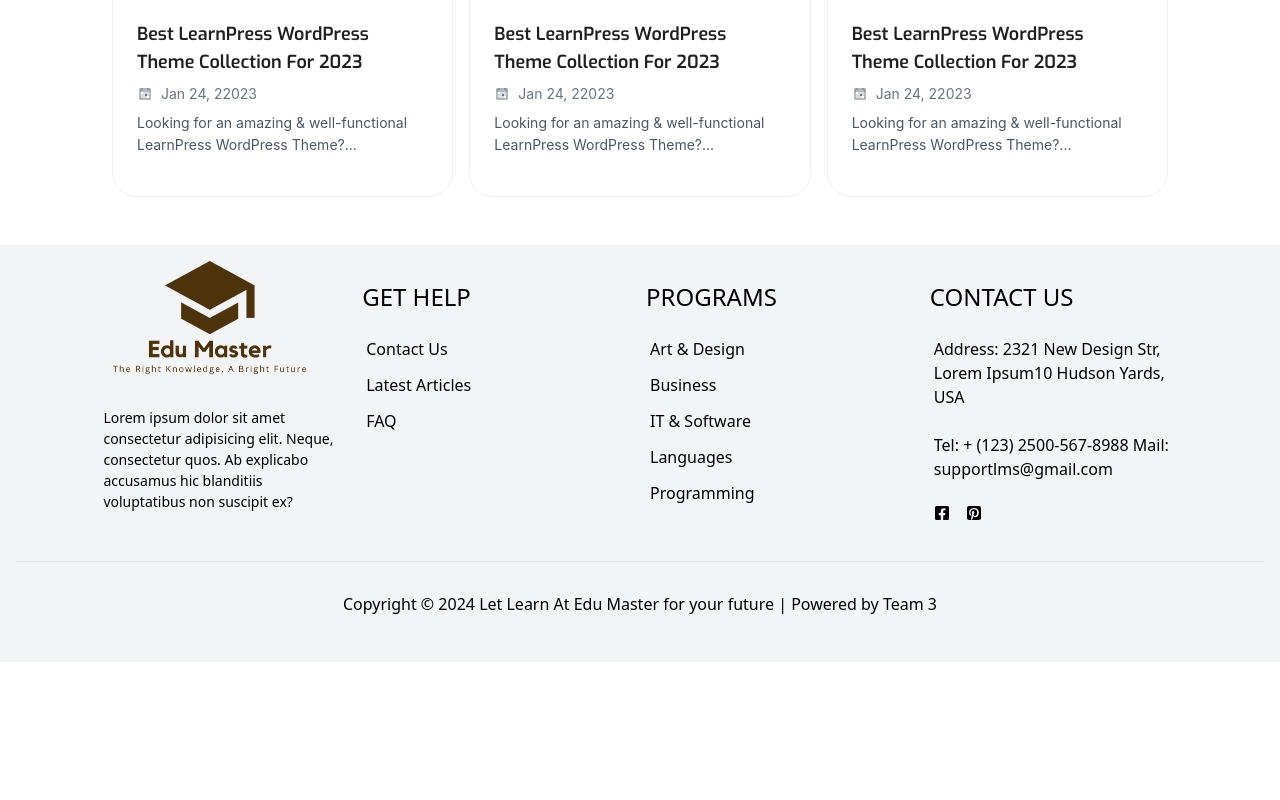
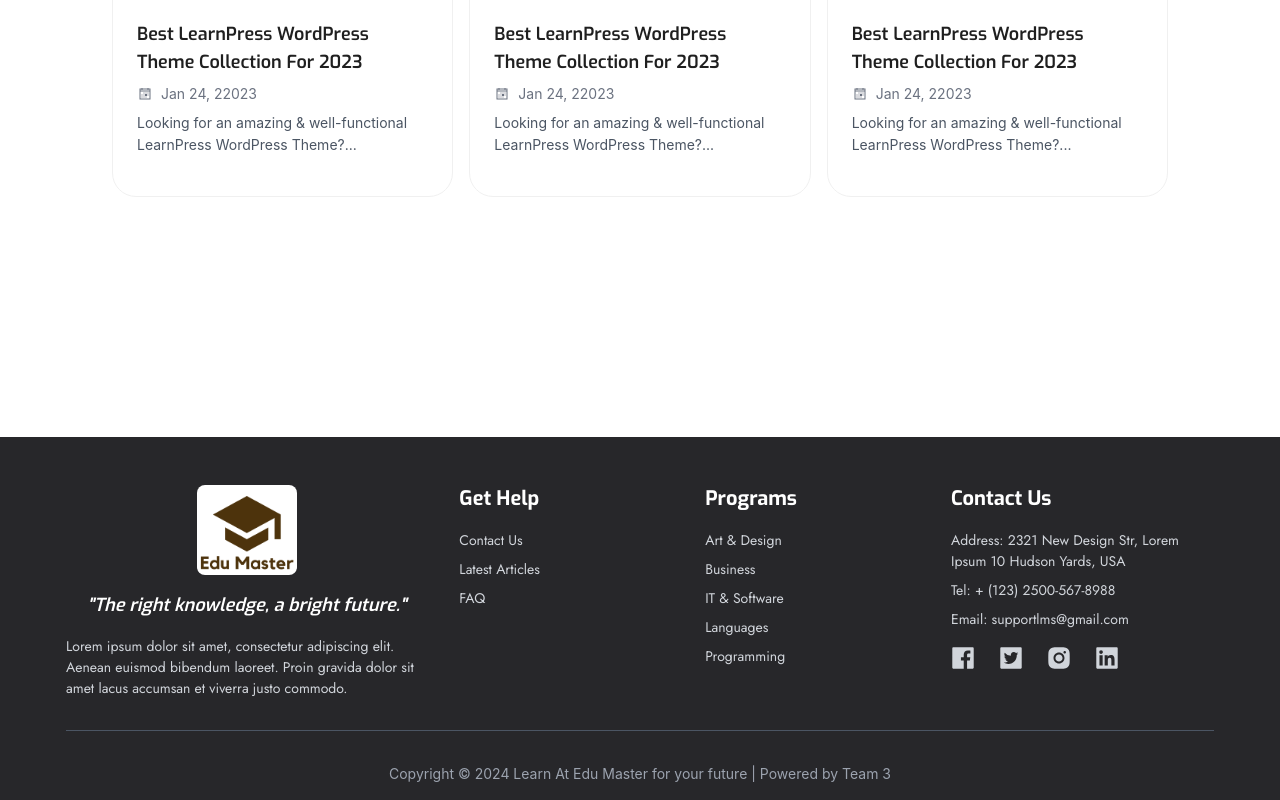
Before and after one commit to TEAM03-OJTPASSED/EduMaster_FinalProject_Team03_React12, a React (Vite) app: page / in a window 1280 px wide. Shown: the part 3496-4296 px from the top of the page. Before the commit the page ends 4158 px from the top, so only its background shows below. Built offline with nearby package versions, Linux system fonts and the light colour scheme.

Commit message:
update footer

```diff
--- a/src/components/Footer.tsx
+++ b/src/components/Footer.tsx
@@ -1,96 +1,84 @@
+import React from 'react';
+import { Layout, Row, Col, Typography, Space, Divider } from 'antd';
+import { FacebookFilled, TwitterSquareFilled, InstagramFilled, LinkedinFilled } from '@ant-design/icons';
 import mainImage from "../assets/EduMaster-mainBackground.png";
-import { FaFacebookSquare } from "react-icons/fa";
-import { FaSquarePinterest } from "react-icons/fa6";
-const Footer = () => {
+
+const { Footer } = Layout;
+const { Text, Link } = Typography;
+
+export default function AppFooter() {
   return (
-    <div className="w-full bg-gray-100 p-4">
-      {/* Center container for the footer content */}
-      <div
-        className="flex justify-between items-start mx-auto"
-        style={{ width: "90%" }}
-      >
-        {/* Column 1 */}
-        <div className="flex-1 mr-2">
-          <img
-            src={mainImage}
-            alt="main image"
-            style={{
-              objectFit: "cover",
-              width: "300px",
-              paddingBottom: "30px",
-            }} // Adjusted width for the image
-          />
-          <div style={{ paddingLeft: "25px", fontSize: "14px" }}>
-            Lorem ipsum dolor sit amet consectetur adipisicing elit. Neque,
-            consectetur quos. Ab explicabo accusamus hic blanditiis voluptatibus
-            non suscipit ex?
+    <Footer className="bg-zinc-800 text-white pt-12 pb-4 mt-48">
+      <div className="container mx-auto px-4">
+        <Row gutter={[32, 32]}>
+          <Col xs={24} sm={24} md={8} lg={8} xl={8}>
+          <div className='flex flex-col items-center'>
+          <div className="w-[100px] h-[90px] max-h-[90px] flex justify-center rounded-lg items-center mb-4 bg-white relative overflow-hidden">
+              <img
+                src={mainImage}
+                alt="EduMaster Logo"
+                width={200}
+                className='max-w-80 mt-[20px]'
+              />
+            </div>
+            <p className="text-lg font-semibold italic mb-4 font-exo text-white">"The right knowledge, a bright future."</p>
           </div>
-        </div>
-
-        {/* Column 2 */}
-        <div className="flex-1 mx-2 pt-5 ml-3">
-          <div className="flex flex-col">
-            <div className="text-2xl font-medium pb-5">GET HELP</div>
-            <a href="/contact" className="p-1 pb-2">
-              Contact Us
-            </a>
-            <a href="/" className="p-1 pb-2">
-              Latest Articles
-            </a>
-            <a href="/FAQs" className="p-1 pb-2">
-              FAQ
-            </a>
-          </div>
-        </div>
-
-        {/* Column 3 */}
-        <div className="flex-1 mx-2 pt-5 ml-3">
-          <div className="flex flex-col">
-            <div className="text-2xl font-medium pb-5">PROGRAMS</div>
-            <a href="/" className="p-1 pb-2">
-              Art & Design
-            </a>
-            <a href="/" className="p-1 pb-2">
-              Business
-            </a>
-            <a href="/" className="p-1 pb-2">
-              IT & Software
-            </a>
-            <a href="/" className="p-1 pb-2">
-              Languages
-            </a>
-            <a href="/" className="p-1 pb-2">
-              Programming
-            </a>
-          </div>
-        </div>
-
-        {/* Column 4 */}
-        <div className="flex-1 mx-2 pt-5 ml-3">
-          <div className="flex flex-col">
-            <div className="text-2xl font-medium pb-5">CONTACT US</div>
-            <span className="p-1 pb-5">
-              Address: 2321 New Design Str, Lorem Ipsum10 Hudson Yards, USA{" "}
-            </span>
-            <span className="p-1 pb-5">
-              Tel: + (123) 2500-567-8988 Mail: supportlms@gmail.com
-            </span>
-          </div>
-          <span className="flex items-center space-x-4 p-1 pb-5">
-            <FaFacebookSquare />
-            <FaSquarePinterest />
-          </span>
-        </div>
+            <Text className="text-sm text-gray-300 font-jost">
+              Lorem ipsum dolor sit amet, consectetur adipiscing elit. Aenean euismod bibendum laoreet. Proin gravida dolor sit amet lacus accumsan et viverra justo commodo.
+            </Text>
+          </Col>
+          <Col xs={24} sm={12} md={5} lg={5} xl={5}>
+            <h2 className="text-xl font-bold mb-4 text-white">Get Help</h2>
+            <Space direction="vertical" className='font-jost'>
+              <a href="/contact" className="text-gray-300 hover:text-white">Contact Us</a>
+              <a href="/" className="text-gray-300 hover:text-white">Latest Articles</a>
+              <a href="/FAQs" className="text-gray-300 hover:text-white">FAQ</a>
+            </Space>
+          </Col>
+          <Col xs={24} sm={12} md={5} lg={5} xl={5}>
+            <h2 className="text-xl font-bold mb-4 text-white" >Programs</h2>
+            <Space direction="vertical" className='font-jost'>
+              <a href="/" className="text-gray-300 hover:text-white">Art & Design</a>
+              <a href="/" className="text-gray-300 hover:text-white">Business</a>
+              <a href="/" className="text-gray-300 hover:text-white">IT & Software</a>
+              <a href="/" className="text-gray-300 hover:text-white">Languages</a>
+              <a href="/" className="text-gray-300 hover:text-white">Programming</a>
+            </Space>
+          </Col>
+          <Col xs={24} sm={24} md={6} lg={6} xl={6}>
+            <h2 className="text-xl font-bold mb-4 text-white">Contact Us</h2>
+            <Space direction="vertical" className="mb-4 font-jost" >
+              <p className="text-gray-300">
+                Address: 2321 New Design Str, Lorem Ipsum 10 Hudson Yards, USA
+              </p>
+              <p className="text-gray-300">Tel: + (123) 2500-567-8988</p>
+              <p className="text-gray-300">Email: supportlms@gmail.com</p>
+            </Space>
+            <Space size="large">
+              <Link href="https://facebook.com" target="_blank" aria-label="Facebook">
+                <FacebookFilled className="text-2xl text-gray-300 hover:text-white" />
+              </Link>
+              <Link href="https://twitter.com" target="_blank" aria-label="Twitter">
+                <TwitterSquareFilled className="text-2xl text-gray-300 hover:text-white" />
+              </Link>
+              <Link href="https://instagram.com" target="_blank" aria-label="Instagram">
+                <InstagramFilled className="text-2xl text-gray-300 hover:text-white" />
+              </Link>
+              <Link href="https://linkedin.com" target="_blank" aria-label="LinkedIn">
+                <LinkedinFilled className="text-2xl text-gray-300 hover:text-white" />
+              </Link>
+            </Space>
+          </Col>
+        </Row>
+        <Divider className="my-8 border-gray-600" />
+        <Row justify="center">
+          <Col>
+            <Text className="text-sm text-gray-400">
+              Copyright © {new Date().getFullYear()} Learn At Edu Master for your future | Powered by Team 3
+            </Text>
+          </Col>
+        </Row>
       </div>
-      <div
-        className="border-t border-primary mt-5 flex justify-center items-center"
-        style={{ padding: "30px" }}
-      >
-        Copyright © {new Date().getFullYear()} Let Learn At Edu Master for your
-        future | Powered by Team 3
-      </div>
-    </div>
+    </Footer>
   );
-};
-
-export default Footer;
+}
```
